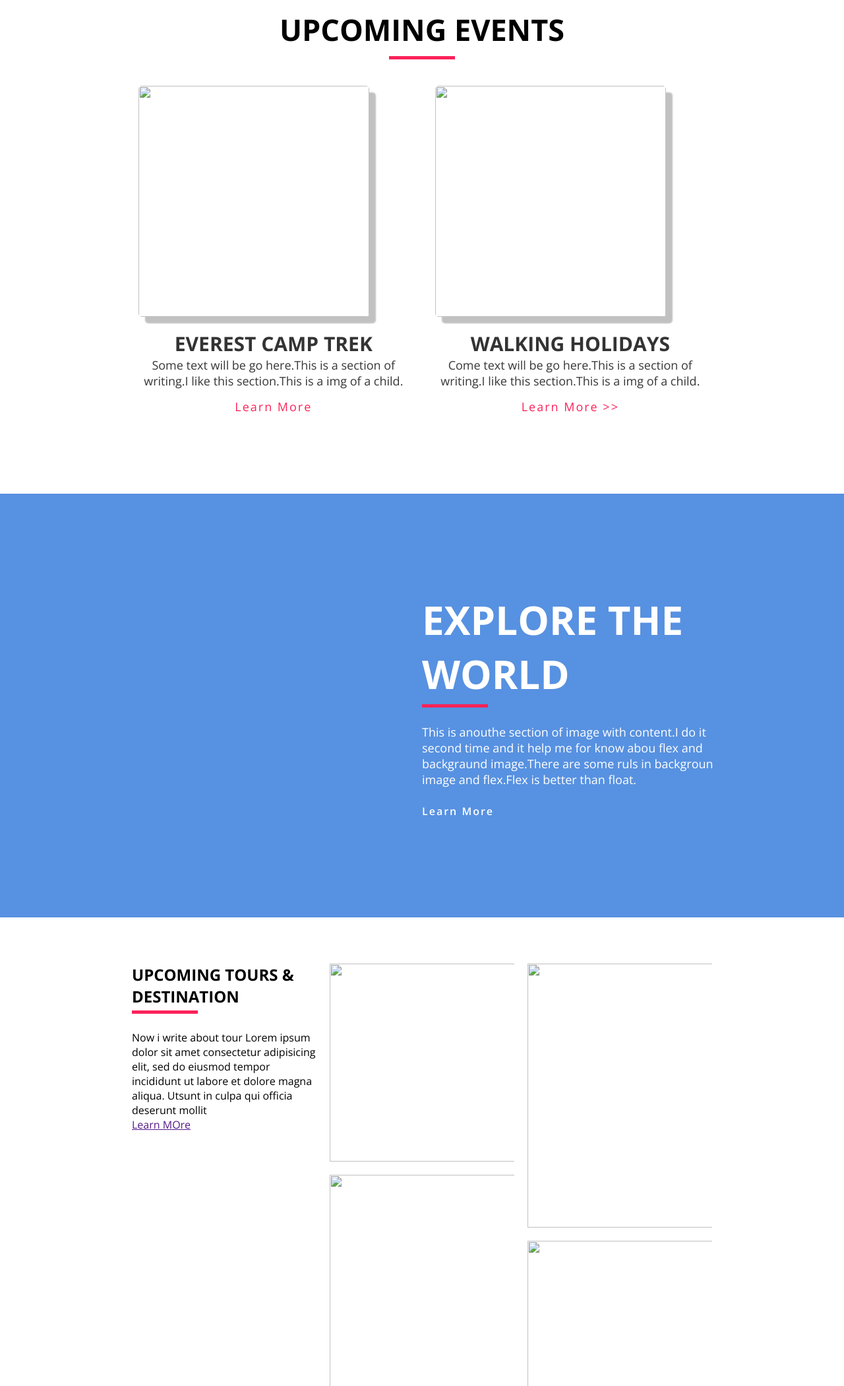
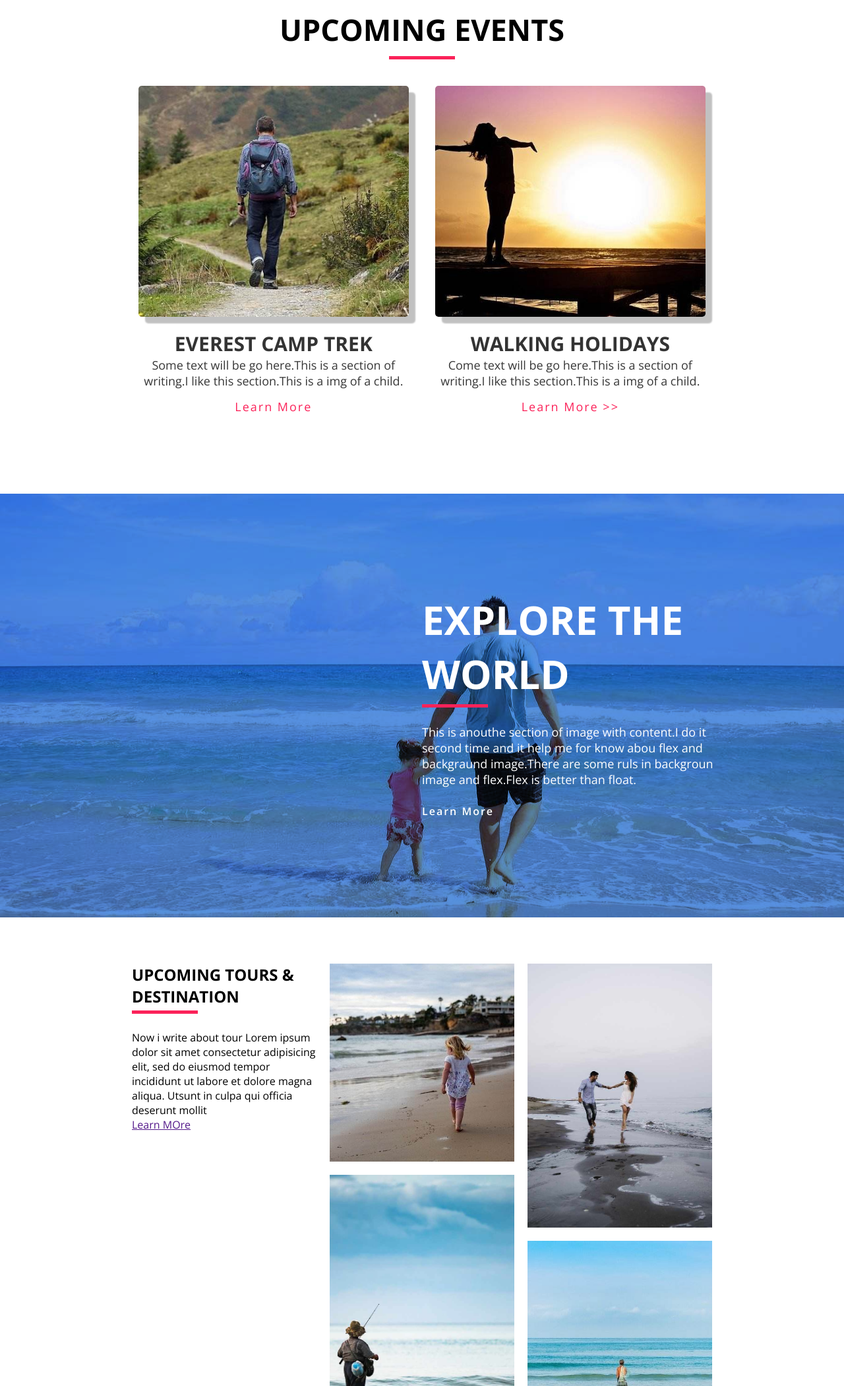
Before and after one commit to fahmidaamabud/fahmidaamabud, a plain HTML site: page index.html in a window 1280 px wide. Shown: the part 700-2800 px from the top of the page at 66% size. Drawn offline with nearby package versions, Linux system fonts and the light colour scheme.

Commit message:
Add files via upload

```diff
--- a/index.html
+++ b/index.html
@@ -45,7 +45,7 @@
 
             <div class="feature flex">
                 <div class="col-1-2">
-                    <img src="images/wanderer.jpg" alt="">
+                    <img src="./wanderer.jpg" alt="">
                     <h2>EVEREST CAMP TREK</h2>
                     <p>Some text will be go here.This is a section of writing.I like this section.This is a img of a
                         child.</p>
@@ -54,7 +54,7 @@
                 </div>
 
                 <div class="col-1-2">
-                    <img src="images/woman.jpg" alt="">
+                    <img src="./woman.jpg" alt="">
                     <h2>WALKING HOLIDAYS</h2>
                     <p>Come text will be go here.This is a section of writing.I like this section.This is a img of a
                         child.</p>
@@ -89,12 +89,12 @@
                 <a href="">Learn MOre</a>
             </div>
             <div class="col-1-3">
-                <img class="small" src="images/child.jpg" alt="">
-                <img class="big" src="images/fisherman.jpg" alt="">
+                <img class="small" src="./child.jpg" alt="">
+                <img class="big" src="./fisherman.jpg" alt="">
             </div>
             <div class="col-1-3">
-                <img class="big" src="images/sea.jpg" alt="">
-                <img class="small" src="images/fishermannet.jpg" alt="">
+                <img class="big" src="./sea.jpg" alt="">
+                <img class="small" src="./fishermannet.jpg" alt="">
             </div>
 
         </div>
--- a/style.css
+++ b/style.css
@@ -17,7 +17,7 @@ img {
 }
 
 header {
-    background-image: url(./images/dawn.jpg);
+    background-image: url(./dawn.jpg);
     background-repeat: no-repeat;
     background-size: cover;
     background-position: center;
@@ -178,7 +178,7 @@ nav ul li a {
 
 /* explore-section */
 .explore-section {
-    background-image: url(./images/father.jpg);
+    background-image: url(./father.jpg);
     background-repeat: no-repeat;
     background-size: cover;
     background-position: center;
```
Also changed, not shown: child.jpg (added), dawn.jpg (added), father.jpg (added), fisherman.jpg (added), fishermannet.jpg (added), sea.jpg (added), wanderer.jpg (added), woman.jpg (added).
